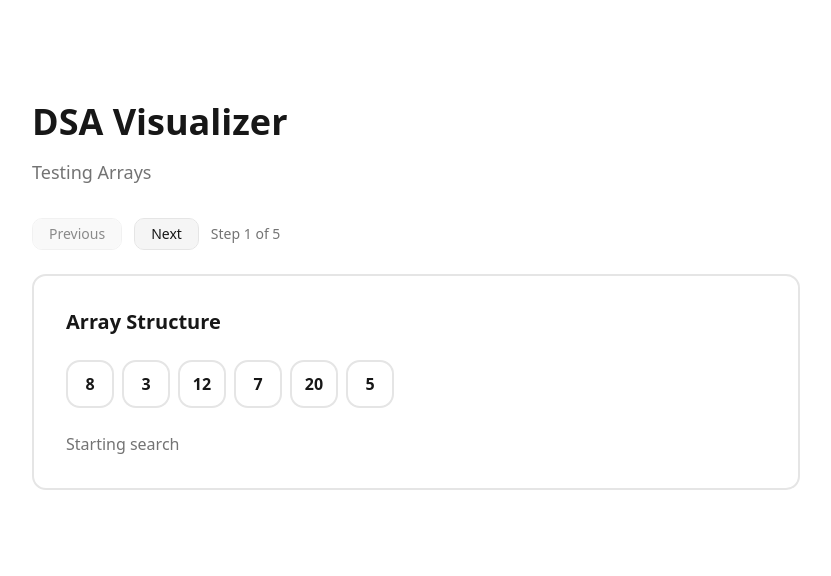
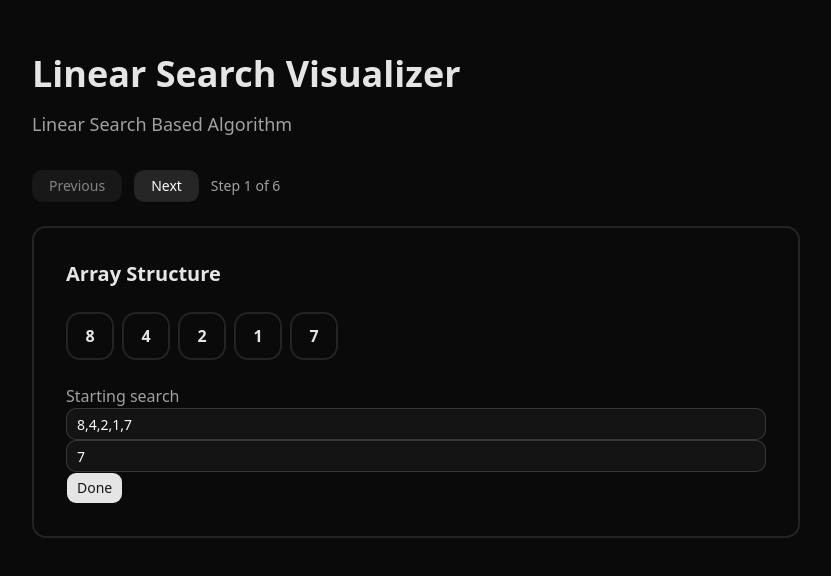
Before and after one commit to tahasoomra9/DSA-Visualizer, a Next.js app: page / in a window 1280 px wide. Shown: the part 104-680 px from the top of the page, without its empty margins (224-1055 px from the left). Built offline with nearby package versions, Linux system fonts and the light colour scheme.

Commit message:
User can type in their own examples now

```diff
--- a/app/globals.css
+++ b/app/globals.css
@@ -4,38 +4,40 @@
 
 @custom-variant dark (&:is(.dark *));
 
-:root {
-  --card: oklch(1 0 0);
-  --card-foreground: oklch(0.145 0 0);
-  --popover: oklch(1 0 0);
-  --popover-foreground: oklch(0.145 0 0);
-  --primary: oklch(0.205 0 0);
-  --primary-foreground: oklch(0.985 0 0);
-  --secondary: oklch(0.97 0 0);
-  --secondary-foreground: oklch(0.205 0 0);
-  --muted: oklch(0.97 0 0);
-  --muted-foreground: oklch(0.556 0 0);
-  --accent: oklch(0.97 0 0);
-  --accent-foreground: oklch(0.205 0 0);
-  --destructive: oklch(0.577 0.245 27.325);
+html.dark {
+  --background: oklch(0.145 0 0);
+  --foreground: oklch(0.985 0 0);
+  --card: oklch(0.205 0 0);
+  --card-foreground: oklch(0.985 0 0);
+  --popover: oklch(0.205 0 0);
+  --popover-foreground: oklch(0.985 0 0);
+  --primary: oklch(0.922 0 0);
+  --primary-foreground: oklch(0.205 0 0);
+  --secondary: oklch(0.269 0 0);
+  --secondary-foreground: oklch(0.985 0 0);
+  --muted: oklch(0.269 0 0);
+  --muted-foreground: oklch(0.708 0 0);
+  --accent: oklch(0.269 0 0);
+  --accent-foreground: oklch(0.985 0 0);
+  --destructive: oklch(0.704 0.191 22.216);
   --destructive-foreground: rgb(250, 250, 250);
-  --border: oklch(0.922 0 0);
-  --input: oklch(0.922 0 0);
-  --ring: oklch(0.708 0 0);
+  --border: oklch(1 0 0 / 10%);
+  --input: oklch(1 0 0 / 15%);
+  --ring: oklch(0.556 0 0);
   --chart-1: oklch(0.87 0 0);
   --chart-2: oklch(0.556 0 0);
   --chart-3: oklch(0.439 0 0);
   --chart-4: oklch(0.371 0 0);
   --chart-5: oklch(0.269 0 0);
-  --sidebar: oklch(0.985 0 0);
+  --sidebar: oklch(0.205 0 0);
   --approved: rgb(87, 196, 78);
-  --sidebar-foreground: oklch(0.145 0 0);
-  --sidebar-primary: oklch(0.205 0 0);
+  --sidebar-foreground: oklch(0.985 0 0);
+  --sidebar-primary: oklch(0.488 0.243 264.376);
   --sidebar-primary-foreground: oklch(0.985 0 0);
-  --sidebar-accent: oklch(0.97 0 0);
-  --sidebar-accent-foreground: oklch(0.205 0 0);
-  --sidebar-border: oklch(0.922 0 0);
-  --sidebar-ring: oklch(0.708 0 0);
+  --sidebar-accent: oklch(0.269 0 0);
+  --sidebar-accent-foreground: oklch(0.985 0 0);
+  --sidebar-border: oklch(1 0 0 / 10%);
+  --sidebar-ring: oklch(0.556 0 0);
   --font-sans: ui-sans-serif, system-ui, -apple-system, BlinkMacSystemFont, 'Segoe UI', Roboto, 'Helvetica Neue', Arial, 'Noto Sans', sans-serif, 'Apple Color Emoji', 'Segoe UI Emoji', 'Segoe UI Symbol', 'Noto Color Emoji';
   --font-serif: ui-serif, Georgia, Cambria, "Times New Roman", Times, serif;
   --font-mono: ui-monospace, SFMono-Regular, Menlo, Monaco, Consolas, "Liberation Mono", "Courier New", monospace;
@@ -54,8 +56,6 @@
   --shadow-lg: 0 1px 3px 0px hsl(0 0% 0% / 0.10), 0 4px 6px -1px hsl(0 0% 0% / 0.10);
   --shadow-xl: 0 1px 3px 0px hsl(0 0% 0% / 0.10), 0 8px 10px -1px hsl(0 0% 0% / 0.10);
   --shadow-2xl: 0 1px 3px 0px hsl(0 0% 0.25);
-  --background: oklch(1 0 0);
-  --foreground: oklch(0.145 0 0);
 }
 
 @theme inline {
@@ -105,40 +105,6 @@
   font-family: var(--font-sans);
 }
 
-.dark {
-  --background: oklch(0.145 0 0);
-  --foreground: oklch(0.985 0 0);
-  --card: oklch(0.205 0 0);
-  --card-foreground: oklch(0.985 0 0);
-  --popover: oklch(0.205 0 0);
-  --popover-foreground: oklch(0.985 0 0);
-  --primary: oklch(0.922 0 0);
-  --primary-foreground: oklch(0.205 0 0);
-  --secondary: oklch(0.269 0 0);
-  --secondary-foreground: oklch(0.985 0 0);
-  --muted: oklch(0.269 0 0);
-  --muted-foreground: oklch(0.708 0 0);
-  --accent: oklch(0.269 0 0);
-  --accent-foreground: oklch(0.985 0 0);
-  --destructive: oklch(0.704 0.191 22.216);
-  --border: oklch(1 0 0 / 10%);
-  --input: oklch(1 0 0 / 15%);
-  --ring: oklch(0.556 0 0);
-  --chart-1: oklch(0.87 0 0);
-  --chart-2: oklch(0.556 0 0);
-  --chart-3: oklch(0.439 0 0);
-  --chart-4: oklch(0.371 0 0);
-  --chart-5: oklch(0.269 0 0);
-  --sidebar: oklch(0.205 0 0);
-  --sidebar-foreground: oklch(0.985 0 0);
-  --sidebar-primary: oklch(0.488 0.243 264.376);
-  --sidebar-primary-foreground: oklch(0.985 0 0);
-  --sidebar-accent: oklch(0.269 0 0);
-  --sidebar-accent-foreground: oklch(0.985 0 0);
-  --sidebar-border: oklch(1 0 0 / 10%);
-  --sidebar-ring: oklch(0.556 0 0);
-}
-
 @layer base {
   * {
     @apply border-border outline-ring/50;
--- a/app/layout.tsx
+++ b/app/layout.tsx
@@ -25,7 +25,7 @@
   return (
     <html
       lang="en"
-      className={`${geistSans.variable} ${geistMono.variable} h-full antialiased`}
+      className={`${geistSans.variable} ${geistMono.variable} dark h-full antialiased`}
     >
       <body className="min-h-full flex flex-col">{children}</body>
     </html>
--- a/app/page.tsx
+++ b/app/page.tsx
@@ -1,16 +1,19 @@
 "use client";
 
-import { useMemo, useState } from "react";
+import { use, useMemo, useState } from "react";
 import { linearSearchGenerator } from "../examples/linearSearch";
 import { Button } from "@/components/ui/button"
+import { Input } from "@/components/ui/input";
 
 
 export default function Home() {
-  const sampleArray = useMemo(() => [8, 3, 12, 7, 20, 5], []);
-  const target = 7;
-  const steps = useMemo(() => linearSearchGenerator(sampleArray, target), [sampleArray, target]);
+  const [draftArray, setDraftArray] = useState('8,4,2,1,7');
+  const [draftTarget, setDraftTarget] = useState('7');
+  const[FinalArray, setFinalArray] = useState<number[]>([8,4,2,1,7]);
+  const[finalTarget, setFinalTarget] = useState<number>(7);
   const [stepIndex, setStepIndex] = useState(0);
 
+  const steps = useMemo(() => linearSearchGenerator(FinalArray, finalTarget), [FinalArray, finalTarget]);
   const currentStep = steps[stepIndex];
 
   const handlePrev = () => {
@@ -21,15 +24,29 @@
     setStepIndex((prev) => Math.min(prev + 1, steps.length - 1));
   };
 
+  function commitInputs() {
+  const parsed = draftArray
+    .split(",")
+    .map((s) => s.trim())
+    .filter((s) => s.length > 0)
+    .map(Number);
+
+    const parsedTarget = Number(draftTarget.trim());
+    setFinalArray(parsed);
+    setFinalTarget(parsedTarget);
+    setStepIndex(0);
+
+  }
+
   return (
     <div className="min-h-screen w-full" style={{ backgroundColor: "var(--background)", color: "var(--foreground)" }}>
       <main className="flex flex-col items-center justify-center min-h-screen px-4">
         <div className="max-w-3xl w-full">
           <h1 className="text-4xl font-bold mb-4" style={{ color: "var(--primary)" }}>
-            DSA Visualizer
+            Linear Search Visualizer
           </h1>
           <p className="text-lg mb-8" style={{ color: "var(--muted-foreground)" }}>
-            Testing Arrays
+            Linear Search Based Algorithm
           </p>
 
           <div className="mb-6 flex flex-wrap items-center gap-3 cursor-pointer">
@@ -110,6 +127,23 @@
             <p className="mt-6 text-base" style={{ color: "var(--muted-foreground)" }}>
               {currentStep.message || "Starting search"}
             </p>
+            <Input
+            type="text"
+            required
+            value={draftArray}
+            onChange={(e) => setDraftArray(e.target.value)}>
+            </Input>
+
+            <Input
+            type="text"
+            required
+            value={draftTarget}
+            onChange={(e) => setDraftTarget(e.target.value)}>
+            </Input>
+
+            <Button
+            onClick={commitInputs}>Done</Button>
+
           </div>
         </div>
       </main>
--- /dev/null
+++ b/components/ui/input.tsx
@@ -0,0 +1,19 @@
+import * as React from "react"
+
+import { cn } from "@/lib/utils"
+
+function Input({ className, type, ...props }: React.ComponentProps<"input">) {
+  return (
+    <input
+      type={type}
+      data-slot="input"
+      className={cn(
+        "h-8 w-full min-w-0 rounded-lg border border-input bg-transparent px-2.5 py-1 text-base transition-colors outline-none file:inline-flex file:h-6 file:border-0 file:bg-transparent file:text-sm file:font-medium file:text-foreground placeholder:text-muted-foreground focus-visible:border-ring focus-visible:ring-3 focus-visible:ring-ring/50 disabled:pointer-events-none disabled:cursor-not-allowed disabled:bg-input/50 disabled:opacity-50 aria-invalid:border-destructive aria-invalid:ring-3 aria-invalid:ring-destructive/20 md:text-sm dark:bg-input/30 dark:disabled:bg-input/80 dark:aria-invalid:border-destructive/50 dark:aria-invalid:ring-destructive/40",
+        className
+      )}
+      {...props}
+    />
+  )
+}
+
+export { Input }
```
Also changed, not shown: 1 other file (tests, documents, lock files or other folders).
